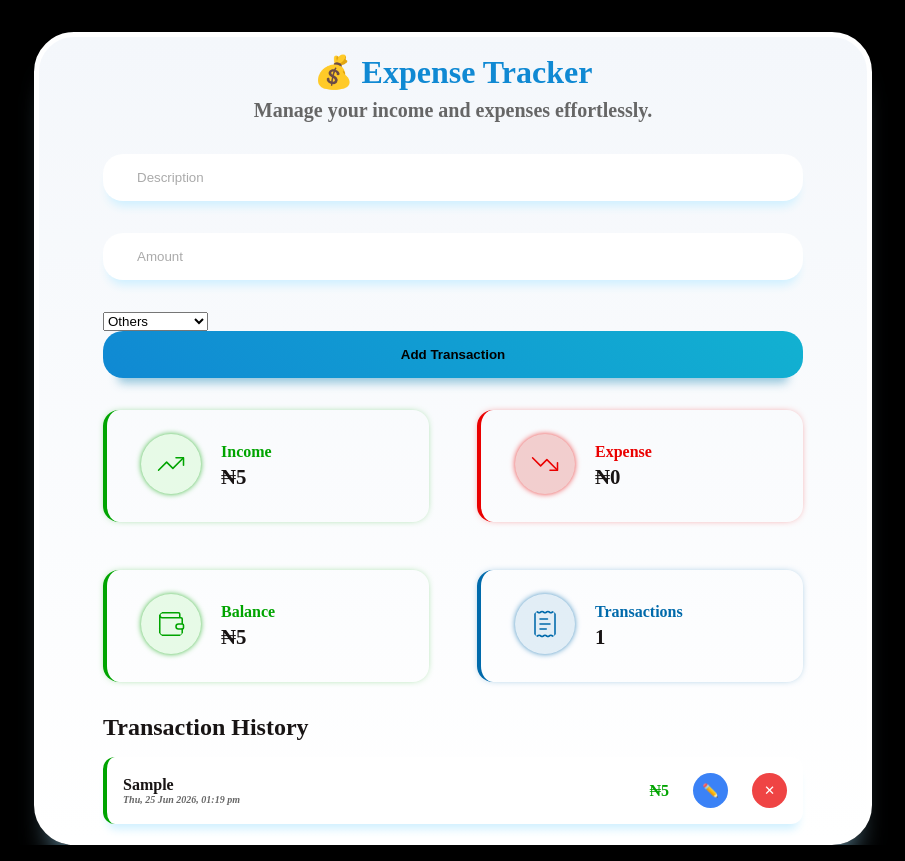
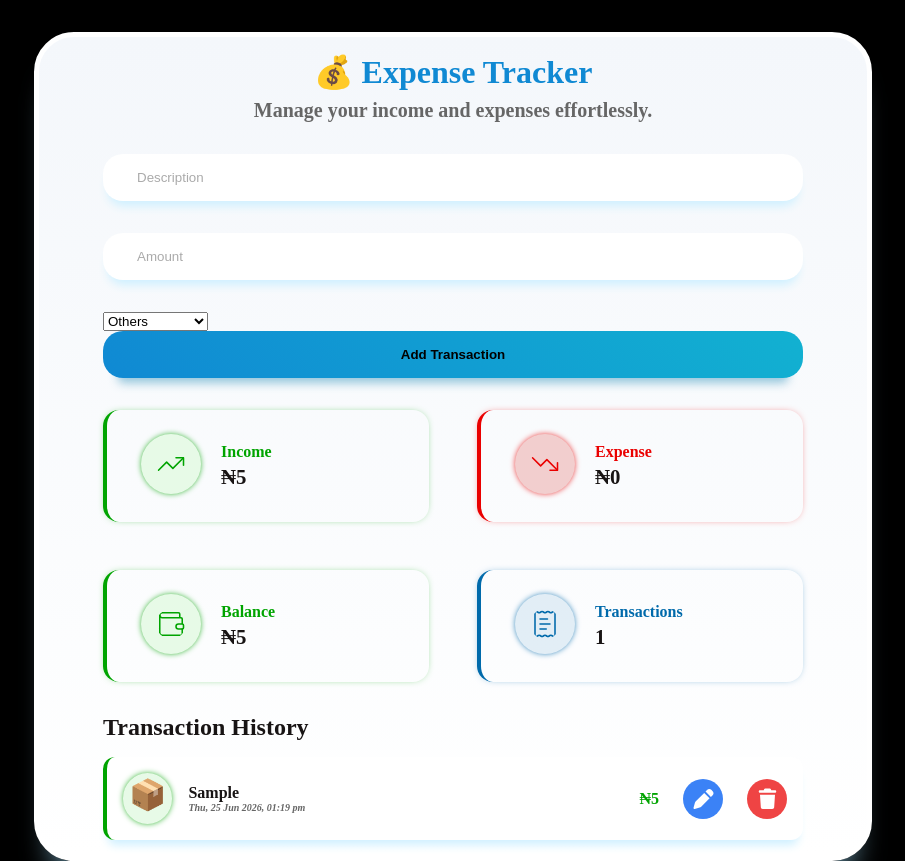
Before and after one commit to YussaMoney/react-expense-tracker, a React (Vite) app: page / in a window 1280 px wide. Both pictures are taken after typing "Sample", "5" into the empty fields and a click on the button "Add Transaction". Shown: the whole page, without its empty margins (187-1092 px from the left). Built offline with nearby package versions, Linux system fonts and the light colour scheme.

Commit message:
Enhance TransactionList component with Font Awesome icons and improve layout styling

```diff
--- a/src/components/TransactionList.jsx
+++ b/src/components/TransactionList.jsx
@@ -1,8 +1,22 @@
+import { FontAwesomeIcon } from "@fortawesome/react-fontawesome";
+import { faPen, faTrash } from "@fortawesome/free-solid-svg-icons";
 export default function TransactionList({
   transactions,
   deleteTransaction,
   handleEdit,
 }) {
+  const categoryIcons = {
+    Food: "🍔",
+    Drink: "🍺",
+    Transport: "🚌",
+    Bills: "💡",
+    Salary: "💼",
+    Shopping: "🛍️",
+    Health: "🏥",
+    Entertainment: "🎮",
+    Education: "📚",
+    Others: "📦",
+  };
   return (
     <section>
       <h2 className="history">Transaction History</h2>
@@ -23,12 +37,19 @@ export default function TransactionList({
                 transaction.amount > 0 ? "income" : "expense"
               }`}
             >
-              <div className="transaction-description">
-                <div className="description-title">
-                  {transaction.description}{" "}
+              <div className="categoryWithDesc">
+                <div
+                  className={`transaction-category ${transaction.amount > 0 ? "trend-up" : "trend-down"}`}
+                >
+                  {categoryIcons[transaction.category]}
                 </div>
-                <div className="description-date">
-                  <i>{transaction.date ? transaction.date : "No Date"}</i>
+                <div className="transaction-description">
+                  <div className="description-title">
+                    {transaction.description}{" "}
+                  </div>
+                  <div className="description-date">
+                    <i>{transaction.date ? transaction.date : "No Date"}</i>
+                  </div>
                 </div>
               </div>
 
@@ -42,14 +63,17 @@ export default function TransactionList({
                   title="Edit Transaction"
                   onClick={() => handleEdit(transaction)}
                 >
-                  ✏️
+                  <FontAwesomeIcon />
+                  <FontAwesomeIcon icon={faPen} size="xl" />
                 </button>
                 <button
                   title="Delete Transaction"
                   className="button delete-btn"
-                  onClick={() => deleteTransaction(transaction.id)}
+                  onClick={() => {
+                    deleteTransaction(transaction.id);
+                  }}
                 >
-                  ✕
+                  <FontAwesomeIcon icon={faTrash} size="xl" />
                 </button>
               </div>
             </li>
--- a/src/style.css
+++ b/src/style.css
@@ -196,6 +196,21 @@ form button:active {
   color: var(--dark);
 }
 
+.categoryWithDesc {
+  display: flex;
+  align-items: center;
+  gap: 1rem;
+}
+
+.transaction-category {
+  border: none;
+  font-size: 30px;
+  width: auto;
+  height: auto;
+  padding: 4px 6px 12px 6px;
+  border-radius: 50%;
+}
+
 .transaction-list {
   list-style: none;
   display: flex;
@@ -248,10 +263,12 @@ form button:active {
 .button {
   border: none;
   color: white;
-  width: 35px;
-  height: 35px;
+  width: 40px;
+  height: 40px;
   border-radius: 50%;
+  text-align: center;
   cursor: pointer;
+  font-weight: bold;
   transition: all 0.2s ease;
 }
 
@@ -264,8 +281,9 @@ form button:active {
 }
 
 .delete-btn:hover {
+  color: whitesmoke;
   transform: scale(1.1);
-  background: #dc2626;
+  background: #cc2525;
 }
 
 .delete-btn:active {
@@ -273,8 +291,9 @@ form button:active {
 }
 
 .edit-btn:hover {
+  color: whitesmoke;
   transform: scale(1.1);
-  background: #3b82f6;
+  background: #4172c2;
 }
 
 .edit-btn:active {
```
